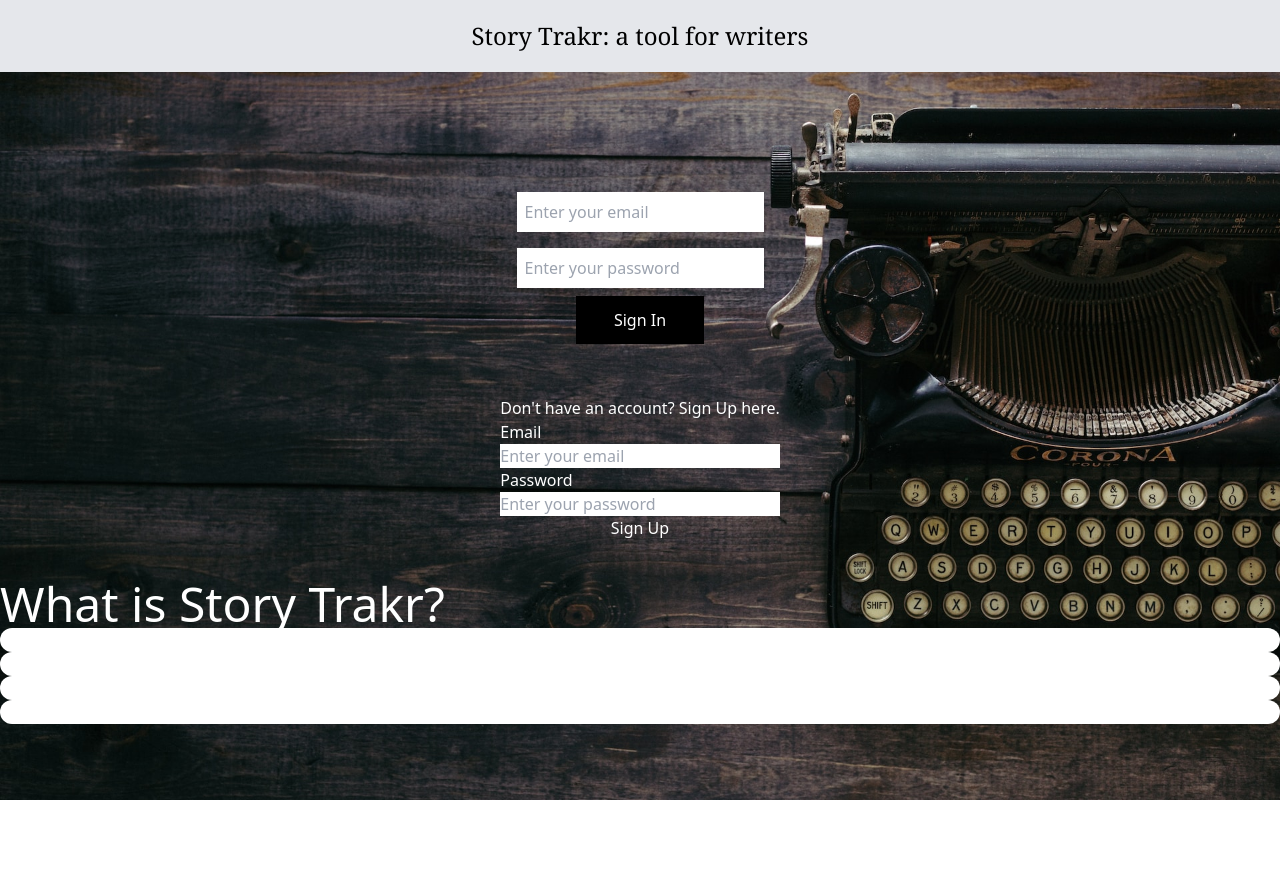
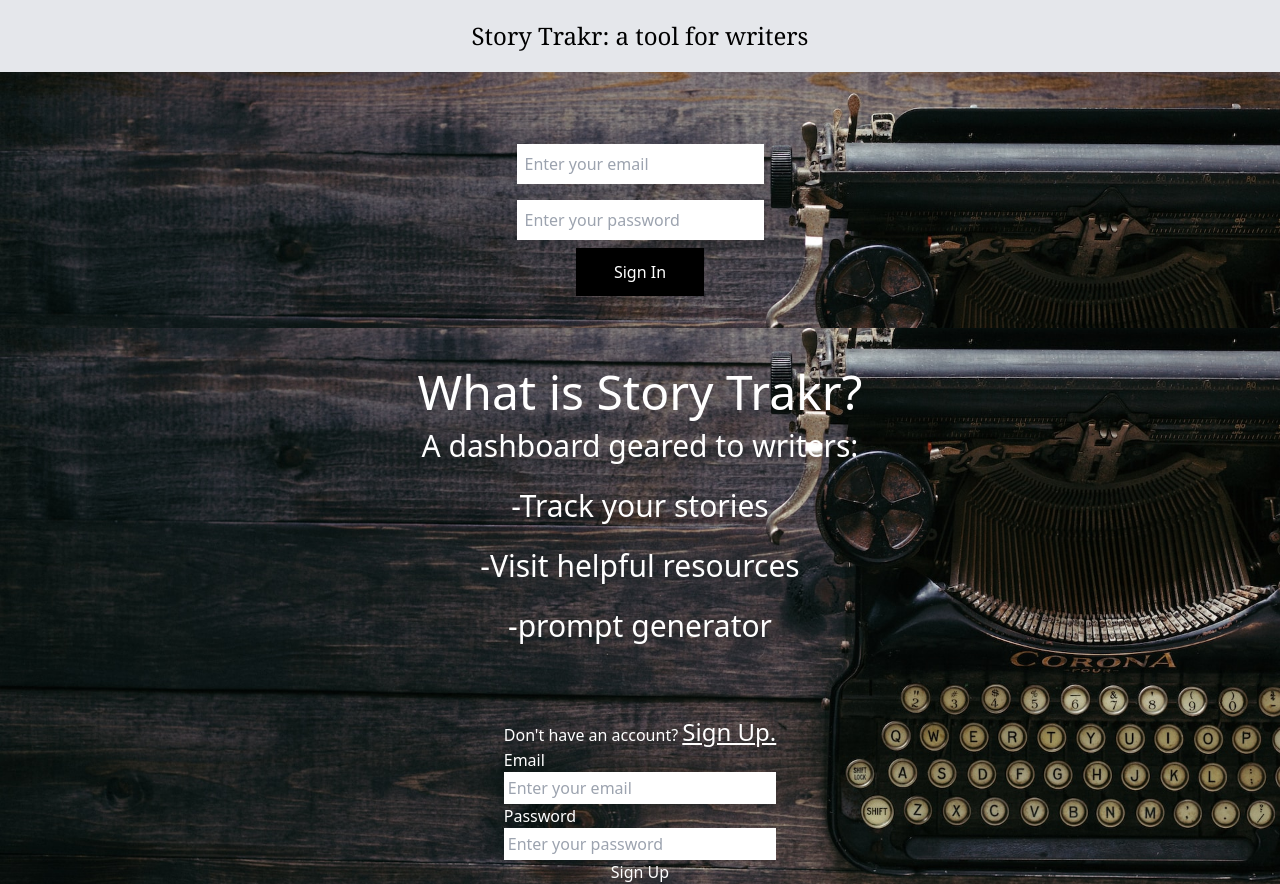
Before and after one commit to jsharpe27/story_tracker_v1, a React (Vite) app: page / in a window 1280 px wide. Before the commit the page ends 800 px from the top, so only its background shows below. Built offline with nearby package versions, Linux system fonts and the light colour scheme; no server answers.

Commit message:
home page work

```diff
--- a/src/App.jsx
+++ b/src/App.jsx
@@ -43,17 +43,22 @@ function App() {
                 >
                   <Header />
                 </div>
-                <div className='flex flex-col justify-center'>
+                <div className='flex flex-col justify-center mt-[-3rem]'>
                     <div className='flex flex-col items-center text-center'>
                       <SignIn />
                     </div>
                 </div>
-                <div className='flex justify-center '>
+                <div className='flex flex-col md:flex justify-center items-center gap-10 align'
+                style={{
+                  backgroundImage: "url('./src/assets/typewriter.jpg')",
+                  backgroundSize: 'cover',
+                  backgroundRepeat: 'no-repeat',
+                  backgroundPosition: 'center',
+                }}
+                >
+                  <Info />
                   <SignUp />
                 </div>
-
-                 <Info />
-
               </div>
 
             </div>
--- a/src/components/Info.jsx
+++ b/src/components/Info.jsx
@@ -5,42 +5,43 @@ import { infoListItems } from '../lib/data'
 const fadeInAnimationVariants = {
     initial: {
         opacity: 0,
-        y: 500,
+        y: 0,
         x: 0,
     },
     animate: (index) => ({
         opacity: 1,
         y: 0,
         transition: {
-            delay: 0.75 * index,
+            delay: 1 * index,
         }
     })
 }
 
 export default function Info() {
   return (
-    <div>
+    <div className='flex flex-col items-center justify-center'>
     <motion.div className='text-5xl text-white mt-10'
-                 initial={{ y: 500, x: 0, opacity: 0}}
+                 initial={{ y: 0, x: 500, opacity: 0}}
                  animate={{ y: 0, x: 0, opacity: 1}}
-                 transition={{duration: 0.1}}
+                 transition={{duration: 0.3}}
                 >
-                  <h1>What is Story Trakr?</h1>
+                  <h1 className='md:text-5xl text-2xl'>What is Story Trakr?</h1>
 
     </motion.div>
-    <ul className='text-white text-2xl'
+    <ul className='text-white text-2xl text-center'
                   variants={fadeInAnimationVariants}
                   >
                     {
                         infoListItems.map((item, index) => (
-                            <motion.li className='bg-white borderBlack rounded-xl px-5 py-3'
+                            <motion.li className=' borderBlack rounded-xl px-5 py-3 md:text-3xl text-lg'
                             key={item.id}
                             custom={index}
-                             variants={fadeInAnimationVariants}
-                             initial='initial'
-                             animate='animate'
+                            variants={fadeInAnimationVariants}
+                            initial='initial'
+                            animate='animate'
+                            transition={{delay: 1}}
                             >
-                                {item.text}
+                                {item}
                             </motion.li>
                         ))
                     }
--- a/src/components/auth/SignUp.jsx
+++ b/src/components/auth/SignUp.jsx
@@ -22,16 +22,17 @@ const SignUp = () => {
   return (
     <div className=' text-white text-md'>
         <form className='flex flex-col mt-5' onSubmit={signUp}>
-            <h3>Don't have an account? Sign Up here.</h3>
+            <h3 className='text-md'>Don't have an account?
+            {' '}<span className='underline font-medium text-2xl'>Sign Up.</span></h3>
             <label htmlFor='email'>Email</label>
-                <input className='text-black'
+                <input className='text-black  p-1'
                 type='email' id={nanoid()}
                 placeholder='Enter your email'
                 value={email}
                 onChange={(e) => setEmail(e.target.value)}
                 />
             <label htmlFor='password'>Password</label>
-                <input className='text-black'
+                <input className='text-black p-1'
                 type='password' id={nanoid()}
                 placeholder='Enter your password'
                 value={password}
--- a/src/lib/data.js
+++ b/src/lib/data.js
@@ -1,2 +1,2 @@
-export const infoListItems = ['Access a dashboard geared to writers',
-'Track your stories', 'Visit helpful resources', 'prompt generator']
+export const infoListItems = ['A dashboard geared to writers:',
+'-Track your stories', '-Visit helpful resources', '-prompt generator']
```
